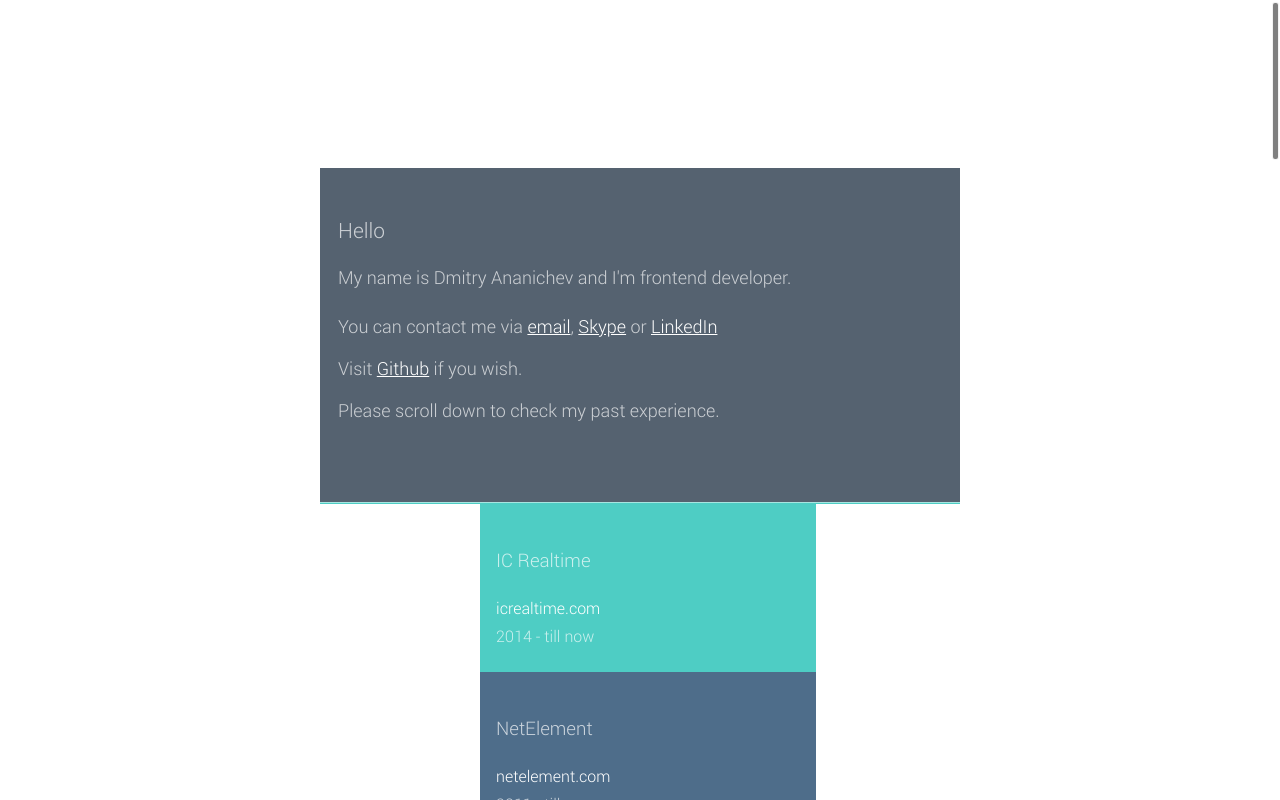
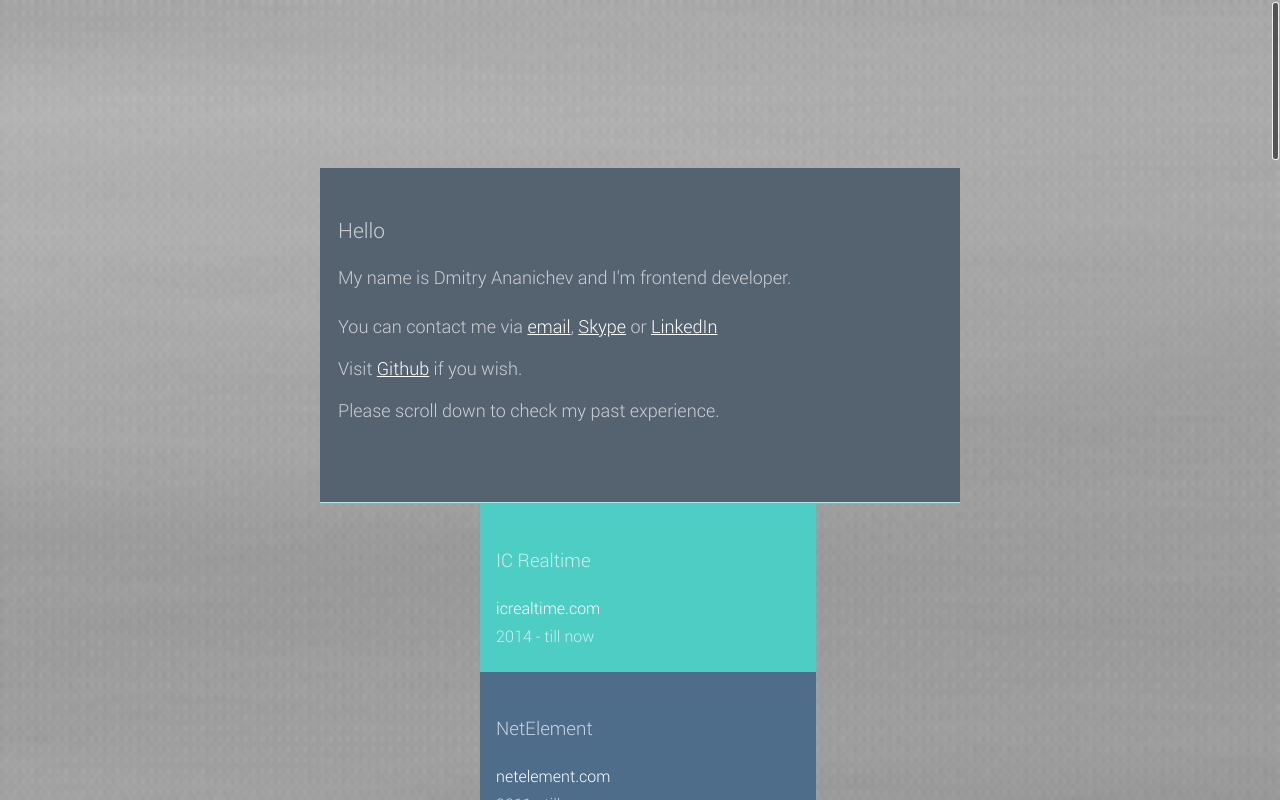
Before and after one commit to Fr3nzzy/tolookat.me, a plain HTML site: page index.html in a window 1280 px wide. Drawn offline with nearby package versions, Linux system fonts and the light colour scheme; files that its build step writes are made by us from their sources.

Commit message:
canvas background

```diff
--- a/index.html
+++ b/index.html
@@ -85,7 +85,10 @@
         </div>
     </div>
 </div>
+<canvas class="canvas-background"></canvas>
+
 <script src="scripts/iscroll-probe.js"></script>
 <script src="scripts/script.js"></script>
+<script src="scripts/app.js"></script>
 </body>
 </html>
--- /dev/null
+++ b/scripts/app.js
@@ -0,0 +1,177 @@
+function generate(canvas, width, height) {
+    var x0, y0, w, h;
+    var numRects = 12;
+    var alphaVariation;
+    var angleVariation = Math.PI/16;
+    var r,g,b,baseAlpha;
+    var gradRad;
+    var xMid,yMid;
+    var gradIterates;
+    var context = canvas.getContext("2d");
+
+    var bgColor = "#ffffff";
+
+    //rectangle to fill:
+    x0 = 0;
+    y0 = 0;
+    w = width;
+    h = height;
+
+    console.log(w, h);
+    xMid = x0 + w/2;
+    yMid = y0 + h/2;
+
+    for (var i = 0; i < numRects; i++) {
+
+        //random color
+        r = Math.floor(150, Math.random()*255);
+        g = Math.floor(150, Math.random()*255);
+        b = Math.floor(150, Math.random()*255);
+        baseAlpha = 0;
+        alphaVariation = 2/numRects;
+
+        context.globalCompositeOperation = "lighter";
+
+        gradRad = 1.1*h/2;
+        gradIterates = 8;
+        context.fillStyle = createLinearFractalGradient(context, xMid, yMid - gradRad, xMid, yMid + gradRad,
+            angleVariation,r,g,b,baseAlpha,alphaVariation,gradIterates);
+
+        //draw
+        context.fillRect(x0,y0,w,h);
+    }
+
+    //background color
+    context.globalCompositeOperation = "destination-over";
+    context.fillStyle = bgColor;
+    context.fillRect(x0,y0,w,h);
+    context.globalCompositeOperation = "source-over";
+}
+
+function createLinearFractalGradient(whichContext,x0,y0,x1,y1,angleVariation,r,g,b,a,alphaVariation,gradIterates) {
+    //gradient - constant rgb values, but changes alpha according to subdivision control points.
+    var numGradSteps = Math.pow(2,gradIterates);
+    var stopNumber = 0;
+    var gradRGB = "rgba(" + r + "," + g + "," + b + ","; //must complete with alpha
+    var alpha;
+    var zeroAlpha = 0.5/255;
+    var angle = (1 - 2*Math.random())*angleVariation;
+    var xm = 0.5*(x0 + x1);
+    var ym = 0.5*(y0 + y1);
+    var ux = x0 - xm;
+    var uy = y0 - ym;
+    var sinAngle = Math.sin(angle);
+    var cosAngle = Math.cos(angle);
+    var vx = cosAngle*ux - sinAngle*uy;
+    var vy = sinAngle*ux + cosAngle*uy;
+    var driftX0 = xm + vx;
+    var driftY0 = ym + vy;
+    var driftX1 = xm - vx;
+    var driftY1 = ym - vy;
+
+    var grad = whichContext.createLinearGradient(driftX0, driftY0, driftX1, driftY1);
+
+    var gradPoints = createRandomData(gradIterates);
+    var gradFunctionPoint = gradPoints.first;
+    while (gradFunctionPoint != null) {
+        alpha = a + gradFunctionPoint.y*alphaVariation;
+
+        //avoids scientific notation for small numbers screwing up rgba string:
+        if (alpha < zeroAlpha) {
+            alpha = 0;
+        }
+        else if (alpha > 1) {
+            alpha = 1;
+        }
+
+        grad.addColorStop(stopNumber/numGradSteps,gradRGB+alpha+")");
+
+        stopNumber++;
+        gradFunctionPoint = gradFunctionPoint.next;
+    }
+
+    return grad;
+}
+
+//The following function uses a subdivision process to create a random variation without abrupt changes.
+//The "pointList" which is returned contains a linked list of data points with x value increasing from 0 to 1 through
+//the beginning to the end of the list, and the y value of each point defined by the noisy function.
+function createRandomData(iterations) {
+    var pointList = {};
+    pointList.first = {x:0, y:1};
+    var lastPoint = {x:1, y:1};
+    var minY = 1;
+    var maxY = 1;
+    var point;
+    var nextPoint;
+    var dx, newX, newY;
+    var ratio;
+
+    var minRatio = 0.33;
+
+    pointList.first.next = lastPoint;
+    for (var i = 0; i < iterations; i++) {
+        point = pointList.first;
+        while (point.next != null) {
+            nextPoint = point.next;
+
+            ratio = minRatio + Math.random()*(1 - 2*minRatio);
+            newX = point.x + ratio*(nextPoint.x - point.x);
+
+            //find the smaller interval
+            if (ratio < 0.5) {
+                dx = newX - point.x;
+            }
+            else {
+                dx = nextPoint.x - newX;
+            }
+
+            newY = point.y + ratio*(nextPoint.y - point.y);
+            newY += dx*(Math.random()*2 - 1);
+
+            var newPoint = {x:newX, y:newY};
+
+            //min, max
+            if (newY < minY) {
+                minY = newY;
+            }
+            else if (newY > maxY) {
+                maxY = newY;
+            }
+
+            //put between points
+            newPoint.next = nextPoint;
+            point.next = newPoint;
+
+            point = nextPoint;
+        }
+    }
+
+    //normalize to values between 0 and 1
+    if (maxY != minY) {
+        var normalizeRate = 1/(maxY - minY);
+        point = pointList.first;
+        while (point != null) {
+            point.y = normalizeRate*(point.y - minY);
+            point = point.next;
+        }
+    }
+
+    //unlikely that max = min, but could happen if using zero iterations. In this case, set all points equal to 1.
+    else {
+        point = pointList.first;
+        while (point != null) {
+            point.y = 1;
+            point = point.next;
+        }
+    }
+
+    return pointList;
+}
+
+
+(function(){
+    var canvas = document.querySelector('.canvas-background');
+    var wrapper = document.querySelector('.article-page');
+    generate(canvas, wrapper.offsetWidth, wrapper.offsetHeight);
+})();
--- a/styles/less/blocks/companies.less
+++ /dev/null
@@ -1,12 +0,0 @@
-.companies {
-  line-height: 60px;
-}
-
-.companies img {
-  display: inline-block;
-  vertical-align: middle;
-}
-
-.companies img:nth-child(2n+1) {
-  background: darken(@brand-color, 30%);
-}
--- /dev/null
+++ b/styles/less/layout.less
@@ -0,0 +1,9 @@
+.canvas-background {
+  position: absolute;
+  z-index: 100;
+  top: 0;
+  left: 0;
+  background: #fff;
+  width: 100%;
+  height: 100%;
+}
--- a/styles/less/tolookatme.less
+++ b/styles/less/tolookatme.less
@@ -3,5 +3,5 @@
 @import "mixins";
 @import "lesshat";
 @import "common";
-@import "blocks/companies";
+@import "layout";
 @import "vendor/hakimel/monocle/monocle";
```
